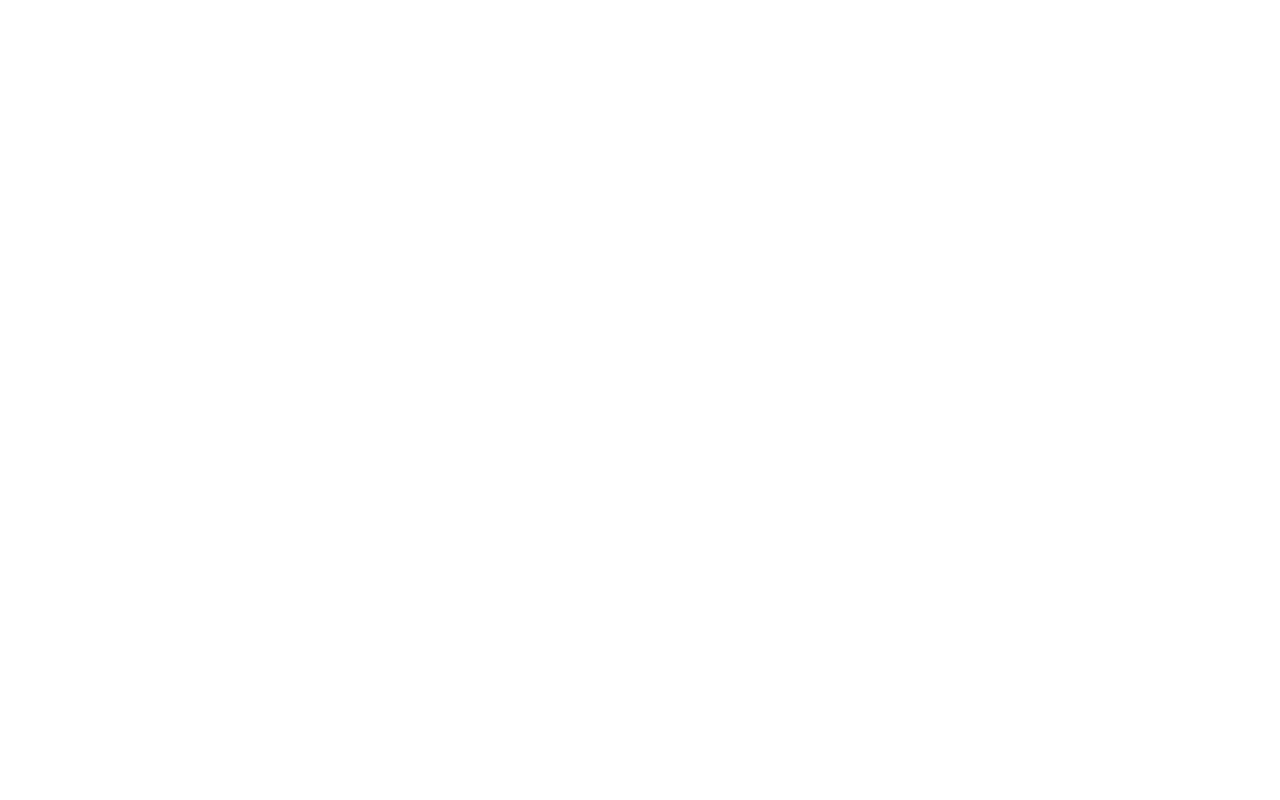
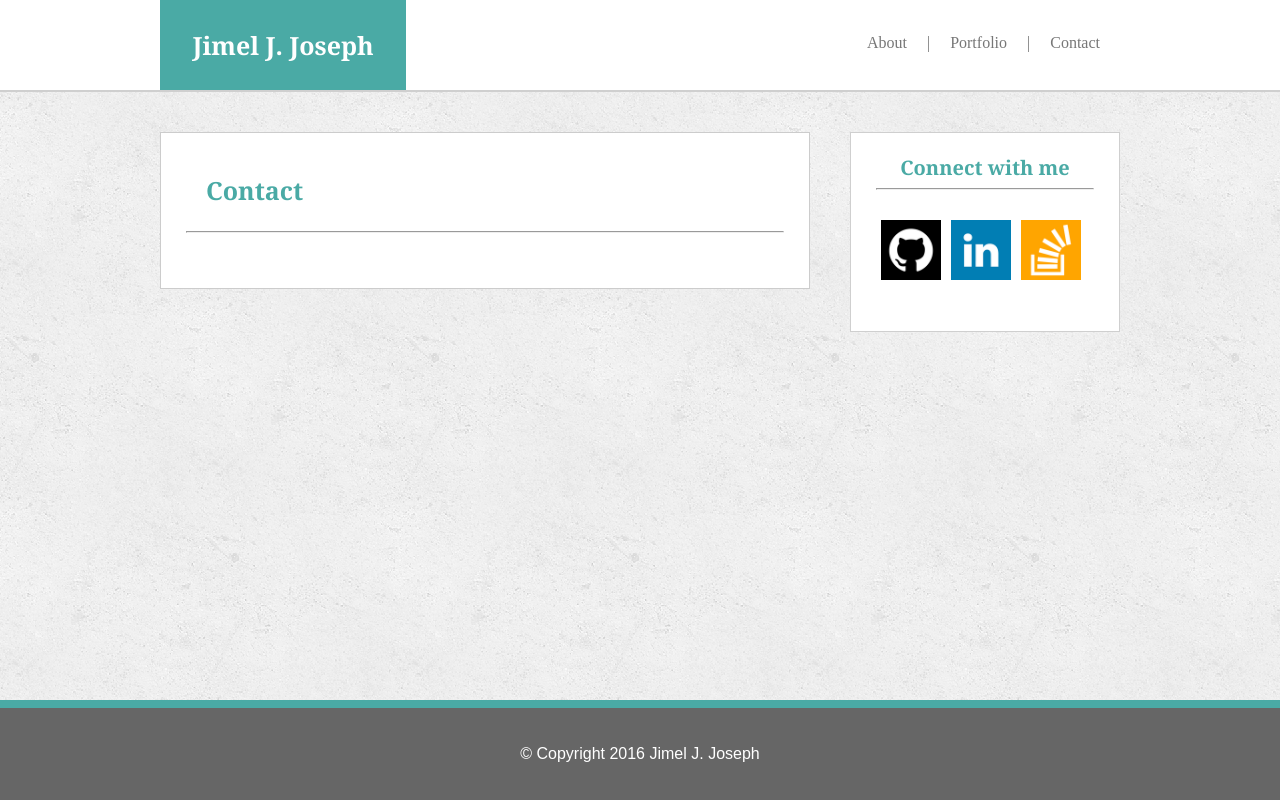
Before and after one commit to jimelj/Basic-Portfolio, a plain HTML site: page contact.html in a window 1280 px wide. Drawn offline with Linux system fonts and the light colour scheme.

Commit message:
Getting Contact and Portfolio ready

```diff
--- a/assets/css/style.css
+++ b/assets/css/style.css
@@ -132,12 +132,13 @@ h2 {
     padding: 20px;
 }
 
+
 /*li {
     border-right: 1px solid #bbb;
 }*/
 
 li:last-child {
-   /* border-right: none;*/
+    /* border-right: none;*/
     padding-right: 0;
 }
 
@@ -148,3 +149,19 @@ nav a {
 html {
     margin-bottom: 100px;
 }
+
+a:link {
+    text-decoration: none;
+}
+
+a:visited {
+    text-decoration: none;
+}
+
+a:hover {
+    text-decoration: underline;
+}
+
+a:active {
+    text-decoration: underline;
+}
--- a/contact.html
+++ b/contact.html
@@ -0,0 +1,46 @@
+<!DOCTYPE html>
+<html>
+
+<head>
+    <meta name="viewport" content="width=device-width, initial-scale=1.0">
+    <meta charset="UTF-8">
+    <title>Jimel J. Joseph</title>
+    <link rel="stylesheet" type="text/css" href="assets/css/reset.css">
+    <link rel="stylesheet" type="text/css" href="assets/css/style.css">
+</head>
+<div class="site">
+    <header>
+        <div class="hWrapper">
+            <h1>Jimel J. Joseph</h1>
+            <nav>
+                <ul>
+                    <li><a href="index.html">About</a>|</li>
+                    <li><a href="portfolio.html">Portfolio</a>|</li>
+                    <li><a href="contact.html">Contact</a></li>
+                </ul>
+            </nav>
+        </div>
+    </header>
+
+    <body>
+        <div class="wrapper">
+            <div id="main">
+                <h2>Contact</h2>
+                <hr>
+
+            </div>
+            <div id="sidebar">
+                <h2>Connect with me</h2>
+                <hr>
+                <img class="social" src="assets/images/github.png" alt="github">
+                <img class="social" src="assets/images/linkedin.png" alt="linkedin">
+                <img class="social" src="assets/images/stackoverflow.png" alt="stackoverflow">
+            </div>
+        </div>
+    </body>
+</div>
+<footer>
+    <p>&copy; Copyright 2016 Jimel J. Joseph</p>
+</footer>
+
+</html>
```
Also changed, not shown: index.html (+1 -1 lines), portfolio.html (+46 -0 lines).
